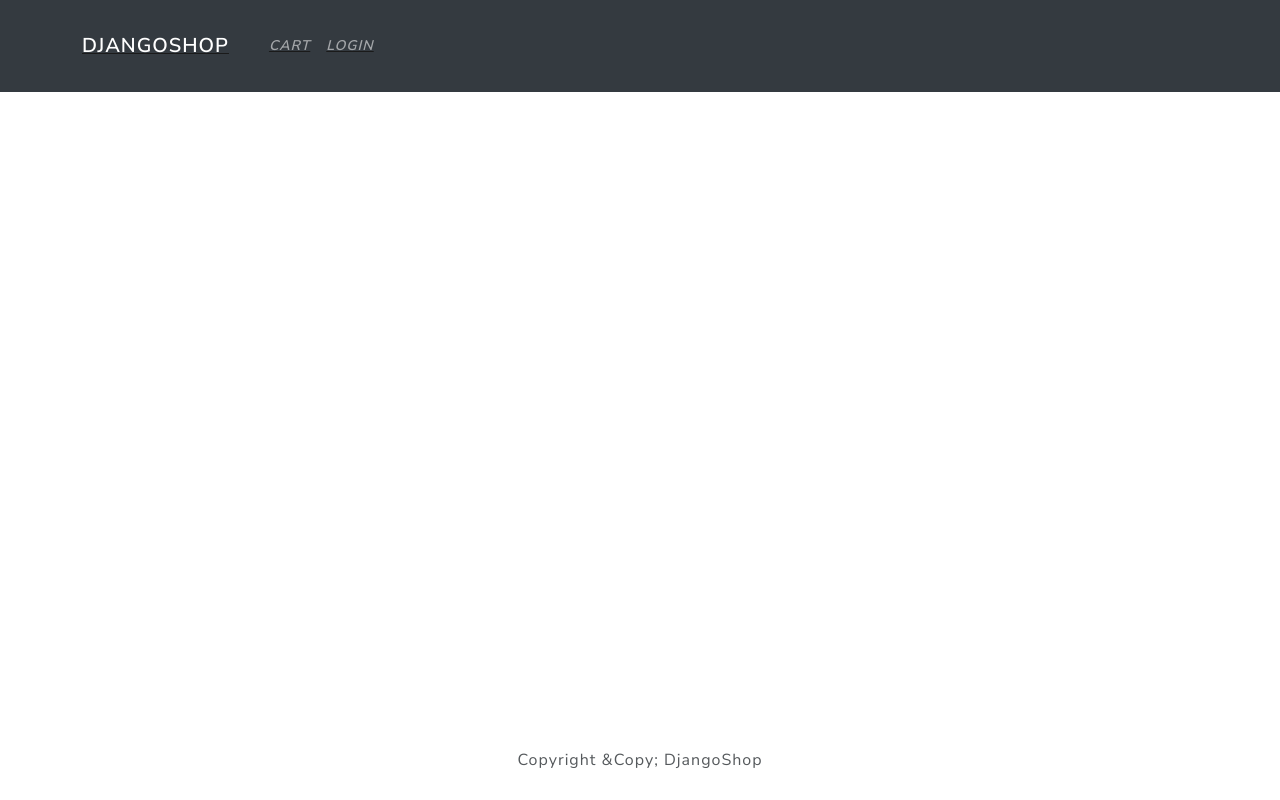
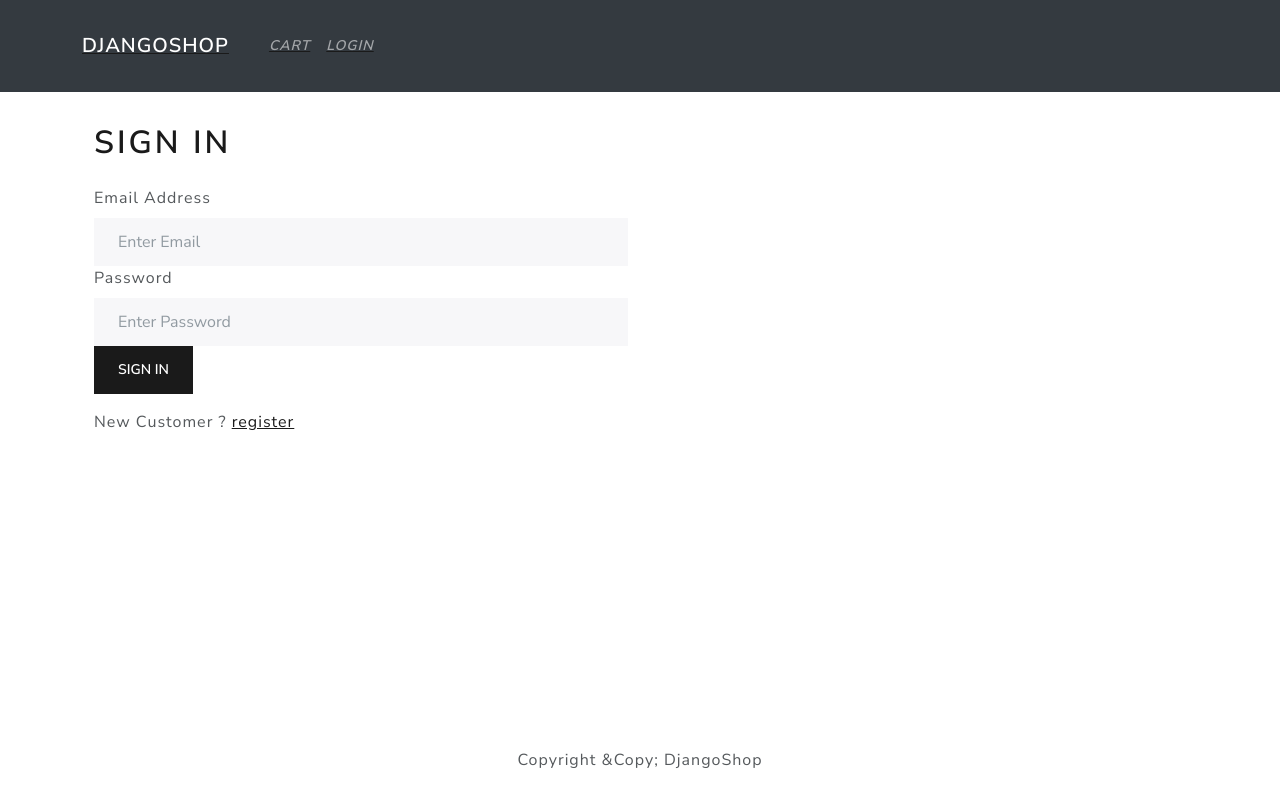
Before and after one commit to EricXiongLi/Django-Shop, a React (Create React App) app in the folder frontend/: page /login in a window 1280 px wide. Built offline with nearby package versions, Linux system fonts and the light colour scheme.

Commit message:
add user login page and functionality

```diff
--- a/frontend/src/App.js
+++ b/frontend/src/App.js
@@ -1,30 +1,32 @@
 import Footer from "./components/Footer";
 import Header from "./components/Header";
-import { Container } from "react-bootstrap";
+import {Container} from "react-bootstrap";
 import HomeScreen from "./screens/HomeScreen";
-import { BrowserRouter as Router } from "react-router-dom";
-import { Route } from "react-router-dom";
+import {BrowserRouter as Router} from "react-router-dom";
+import {Route} from "react-router-dom";
 import ProductScreen from "./screens/ProductScreen";
-import { Routes } from "react-router-dom";
+import {Routes} from "react-router-dom";
 import CartScreen from "./screens/CartScreen";
+import LoginScreen from "./screens/LoginScreen";
 
 function App() {
   return (
     <Router>
-      <Header />
+      <Header/>
       <main className="py-3">
         <Container>
           <Routes>
-            <Route path="/" element={<HomeScreen />} />
-            <Route path="/product/:id" element={<ProductScreen />} />
+            <Route path="/" element={<HomeScreen/>}/>
+            <Route path="/login" element={<LoginScreen/>}/>
+            <Route path="/product/:id" element={<ProductScreen/>}/>
             <Route path="/cart">
-              <Route index element={<CartScreen />} />
-              <Route path=":id" element={<CartScreen />} />
+              <Route index element={<CartScreen/>}/>
+              <Route path=":id" element={<CartScreen/>}/>
             </Route>
           </Routes>
         </Container>
       </main>
-      <Footer />
+      <Footer/>
     </Router>
   );
 }
--- a/frontend/src/actions/userActions.js
+++ b/frontend/src/actions/userActions.js
@@ -5,23 +5,20 @@ export const login = (email, password) => async (dispatch) => {
     dispatch({
       type:USER_LOGIN_REQUEST
     })
-
-    const {data} = await axios.post("http://127.0.0.1:8080/api/users/login/",{'username':email, 'passowrd':password},{
+    const {data} = await axios.post("http://127.0.0.1:8000/api/users/login/",{'username':email, 'password':password},{
       headers:{
         'Content-type':'application/json'
       }
     })
-
     dispatch({
       type:USER_LOGIN_SUCCESS,
       payload:data
     })
-
     localStorage.setItem('userInfo', JSON.stringify(data))
   } catch(error) {
     dispatch({
       type: USER_LOGIN_FAIL,
-      payload: error.response && error.response.data.detail ? error.response.data.detail : error.message,
+      payload: error.response && error.response.data ? error.response.data.detail : error.message,
     })
   }
 }
--- /dev/null
+++ b/frontend/src/components/FormContainer.js
@@ -0,0 +1,16 @@
+import React from 'react';
+import {Col, Container, Row} from "react-bootstrap";
+
+const FormContainer = ({children}) => {
+  return (
+    <Container>
+      <Row className="justify-center-md-center">
+        <Col xs={12} md={6}>
+          {children}
+        </Col>
+      </Row>
+    </Container>
+  );
+};
+
+export default FormContainer;
--- /dev/null
+++ b/frontend/src/screens/LoginScreen.js
@@ -0,0 +1,64 @@
+import React, {useState, useEffect} from "react"
+import {Link, useNavigate} from "react-router-dom"
+import {Form, Button, Row, Col} from "react-bootstrap"
+import Loader from "../components/Loader";
+import Message from "../components/Message";
+import {useDispatch, useSelector} from "react-redux";
+import {login} from "../actions/userActions";
+import FormContainer from "../components/FormContainer";
+
+const LoginScreen = ({}) => {
+  const [email, setEmail] = useState("")
+  const [password, setPassword] = useState("")
+  const dispatch = useDispatch()
+  const navigate = useNavigate();
+
+  const redirect = window.location.search ? window.location.search.split("=")[1] : "/"
+
+  const userLogin = useSelector(state => state.userLogin)
+  const {error, loading, userInfo} = userLogin
+
+  useEffect(() => {
+    if (userInfo) {
+      navigate("/")
+    }
+  }, [window.history, userInfo, redirect])
+
+
+  const submitHandler = (e) => {
+    e.preventDefault()
+    dispatch(login(email, password))
+  }
+
+  return (
+    <FormContainer>
+      <h1>Sign In</h1>
+      {error && <Message variant="danger">{error}</Message>}
+      {loading && <Loader/>}
+      <Form onSubmit={submitHandler}>
+        <Form.Group controlId="email">
+          <Form.Label>Email Address</Form.Label>
+          <Form.Control type="email" placeholder="Enter Email" value={email} onChange={(e) => setEmail(e.target.value)}>
+          </Form.Control>
+        </Form.Group>
+        <Form.Group controlId="password">
+          <Form.Label>Password</Form.Label>
+          <Form.Control type="password" placeholder="Enter Password" value={password}
+                        onChange={(e) => setPassword(e.target.value)}>
+          </Form.Control>
+        </Form.Group>
+        <Button type="submit" variant="primary">Sign In</Button>
+      </Form>
+
+      <Row className="py-3">
+        <Col>
+          New Customer ? <Link to={redirect ? `/register?redirect=${redirect}` : '/register'}>
+          register
+        </Link>
+        </Col>
+      </Row>
+    </FormContainer>
+  );
+};
+
+export default LoginScreen;
```
Also changed, not shown: 1 other file (tests, documents, lock files or other folders).
